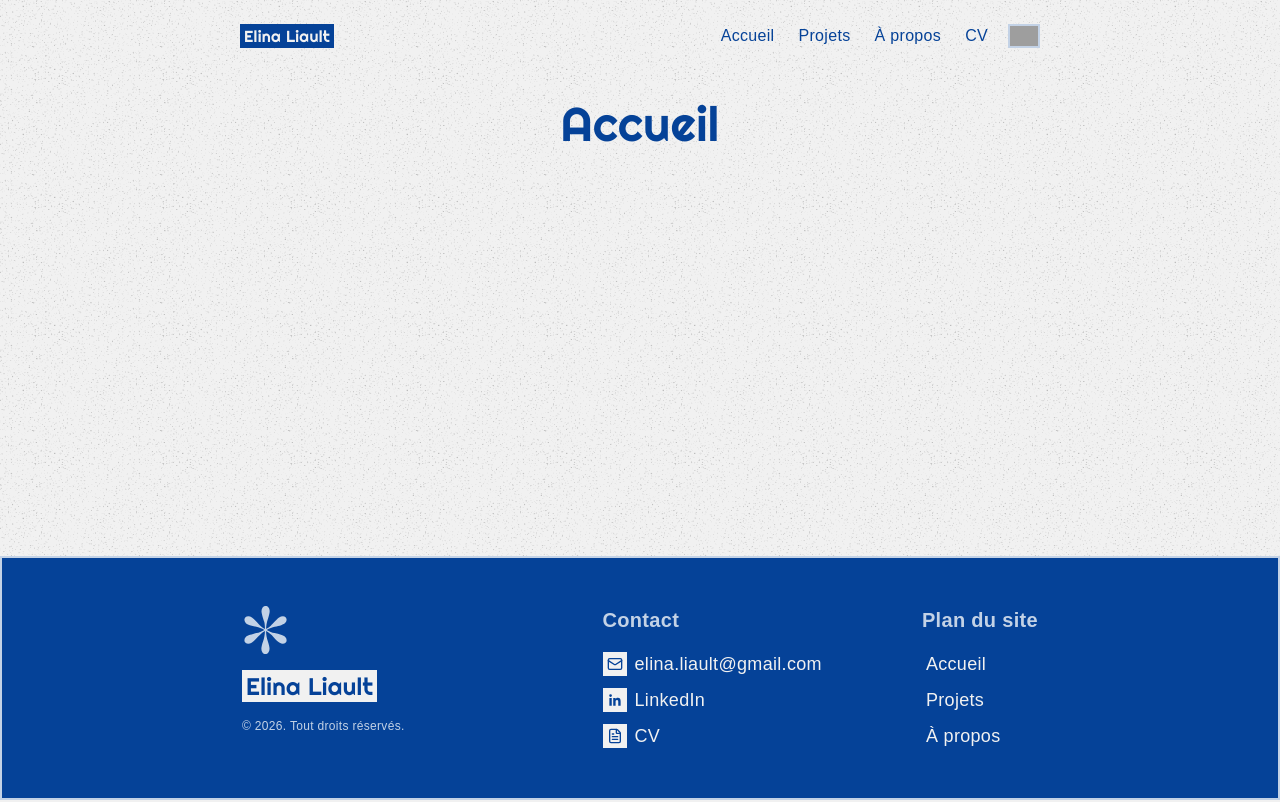
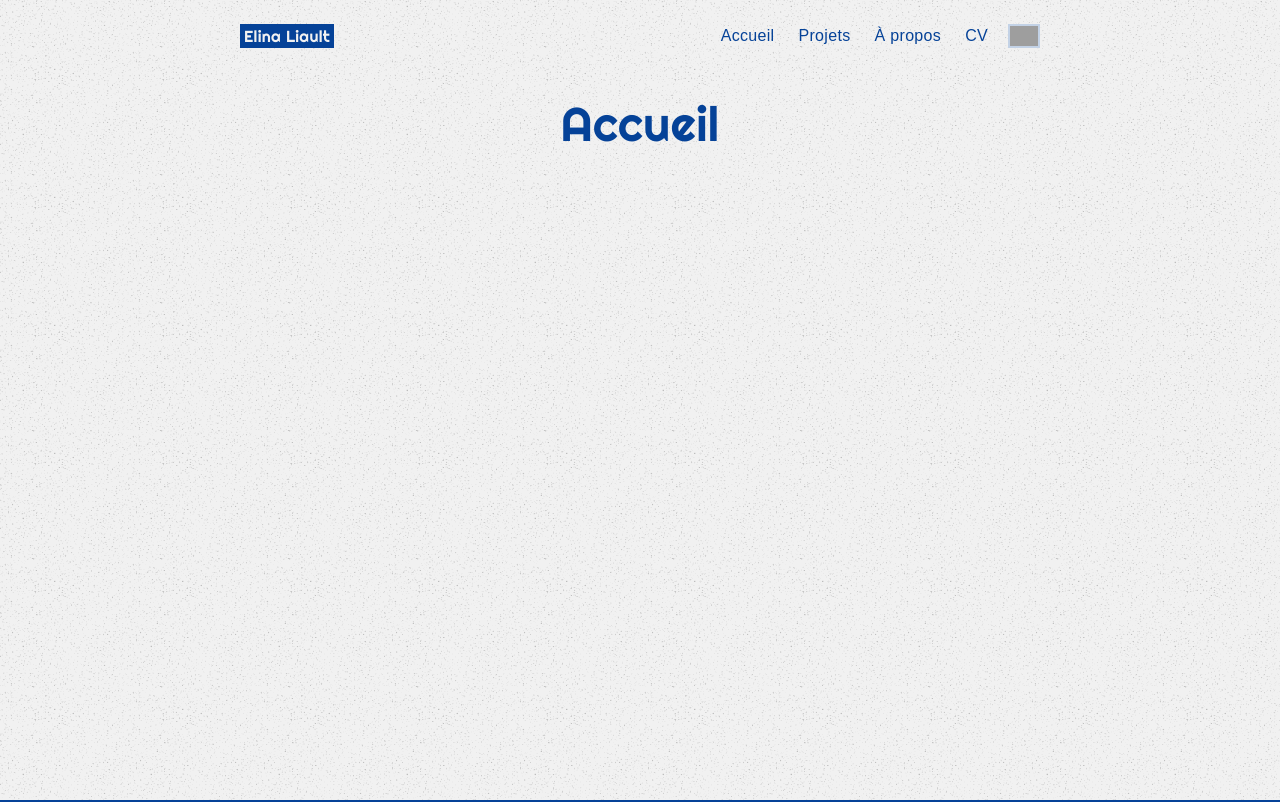
Before and after one commit to elinaliault-maker/portfolio, a React (Vite) app: page /1/projets#/fr in a window 1280 px wide. Shown: the top 802 px of the page. Built offline with nearby package versions, Linux system fonts and the light colour scheme; grey boxes are pictures that could not be loaded; a web font is replaced by a local one.

Commit message:
Footer width fix

```diff
--- a/src/components/Footer.jsx
+++ b/src/components/Footer.jsx
@@ -49,7 +49,7 @@ export default function Footer() {
     const t = getUiTranslation(lang);
 
     return (
-        <footer className="w-screen bg-(--marine) border-2 border-(--marine-clair)
+        <footer className="w-full bg-(--marine)
             px-8 sm:px-10 md:px-16 lg:px-60 xl:px-60 2xl:px-80
             py-10 md:py-12
             flex flex-col md:flex-row md:justify-between md:items-start
--- a/src/pages/LayoutPage.jsx
+++ b/src/pages/LayoutPage.jsx
@@ -6,6 +6,7 @@ import '../index.css'
 
 export default function LayoutPage() {
   return (
+    <>
     <div
         className="min-h-screen flex flex-col items-center text-center
         px-8 sm:px-10 md:px-16 lg:px-60 xl:px-60 2xl:px-80
@@ -16,7 +17,9 @@ export default function LayoutPage() {
       <main className="w-full max-w-7xl flex-1 mt-0">
         <Outlet />
       </main>
-      <Footer />
+
     </div>
+    <Footer />
+    </>
   );
 }
```
